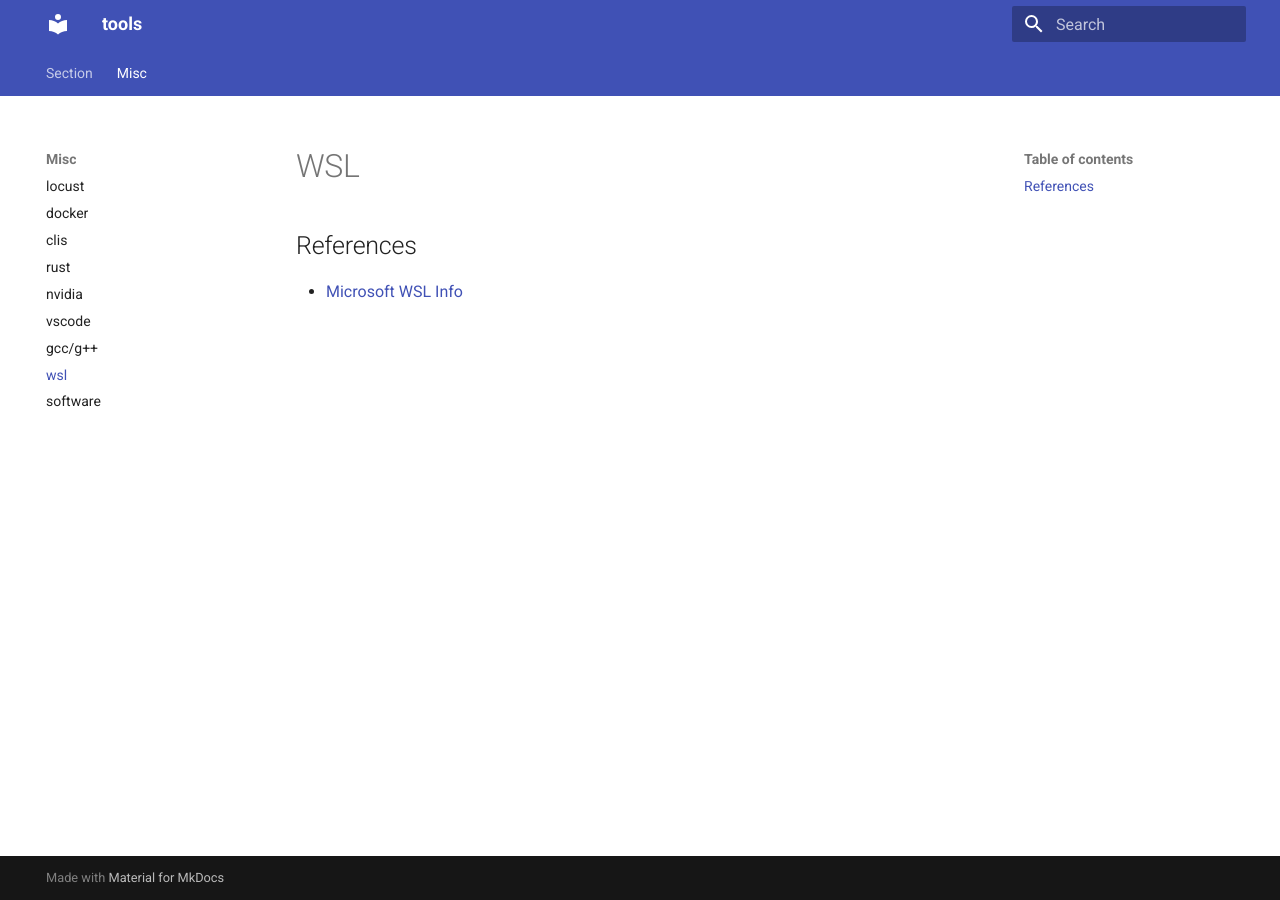
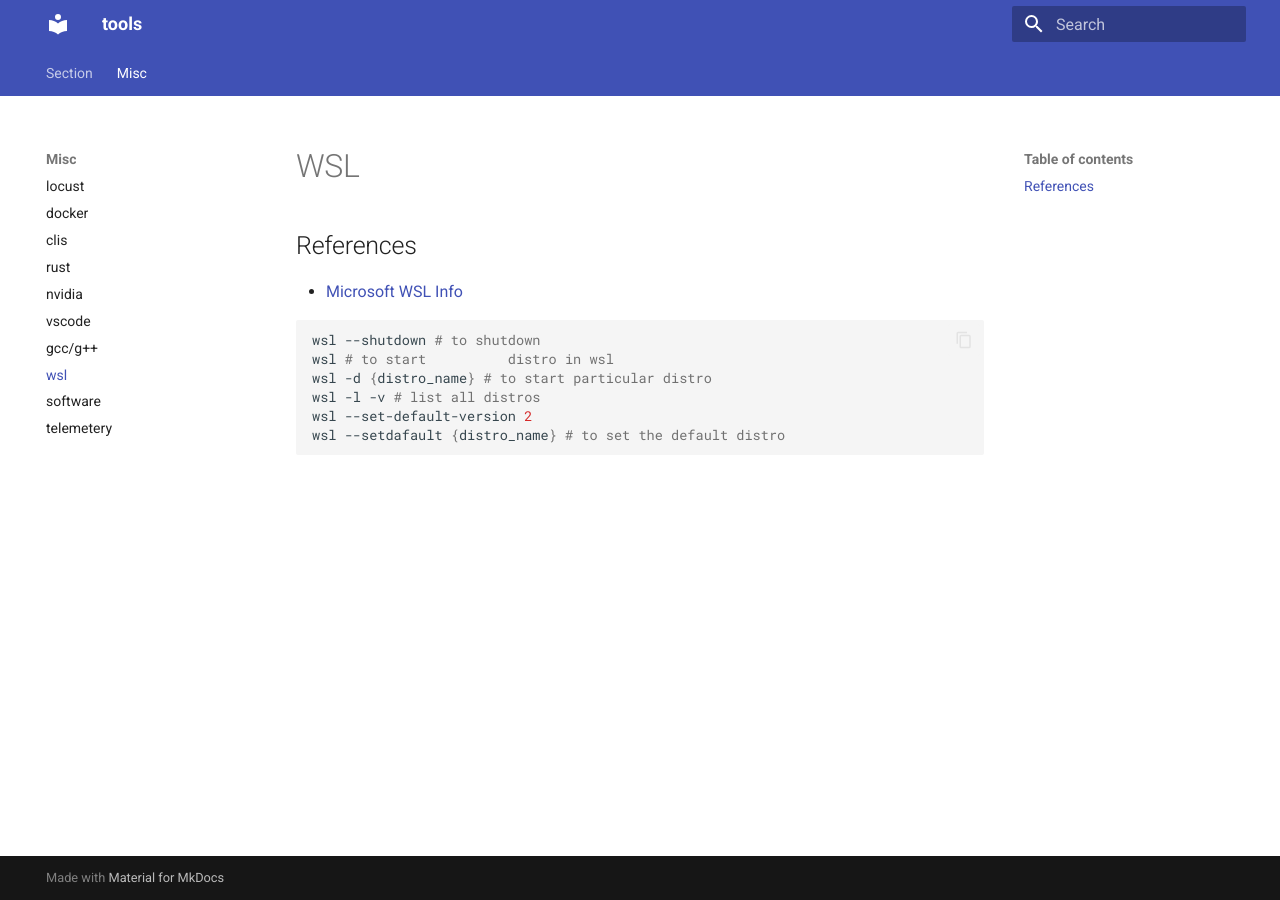
Before and after one commit to roshankarande/tools, an MkDocs documentation site: the page built from docs/misc/wsl.md, in a window 1280 px wide. Built offline with MkDocs 1.6.1 and Material for MkDocs 9.7.7, drawn with Linux system fonts in a browser that asks for light colours.

Commit message:
added documentation

````diff
--- a/docs/misc/wsl.md
+++ b/docs/misc/wsl.md
@@ -4,3 +4,14 @@
 ## References
 
 - [Microsoft WSL Info](https://learn.microsoft.com/en-us/windows/wsl/basic-commands)
+
+
+```sh
+wsl --shutdown # to shutdown
+wsl # to start          distro in wsl
+wsl -d {distro_name} # to start particular distro
+wsl -l -v # list all distros
+wsl --set-default-version 2
+wsl --setdafault {distro_name} # to set the default distro
+
+```
--- a/mkdocs.yml
+++ b/mkdocs.yml
@@ -67,6 +67,7 @@ nav:
     - gcc/g++: misc/gcc_g++.md
     - wsl: misc/wsl.md
     - software: misc/software.md
+    - telemetery: misc/telemetery.md
     # - Page n: misc/2.md
 
   # - Notebook:
````
Also changed, not shown: docs/misc/telemetery.md (added, +27 -0 lines).
